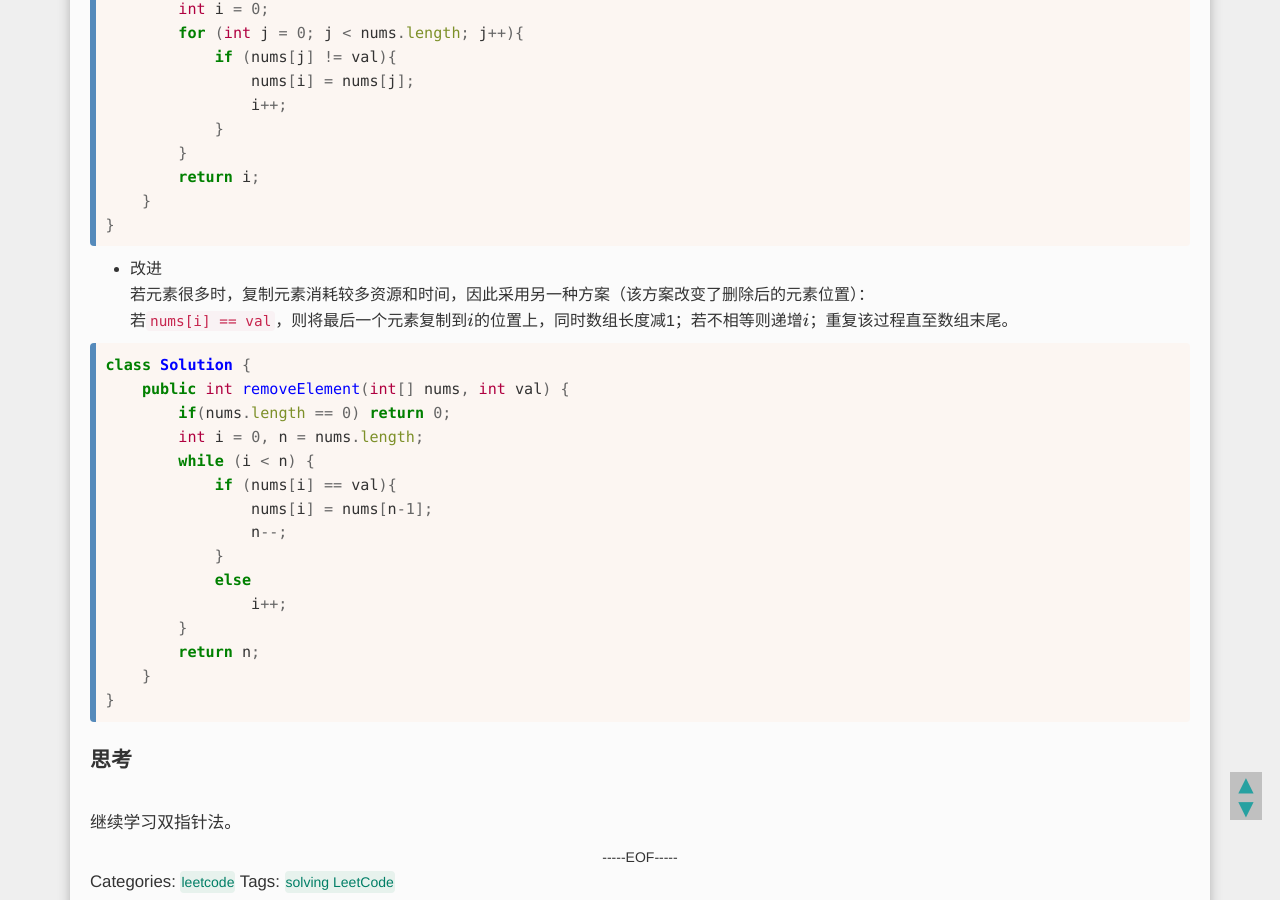
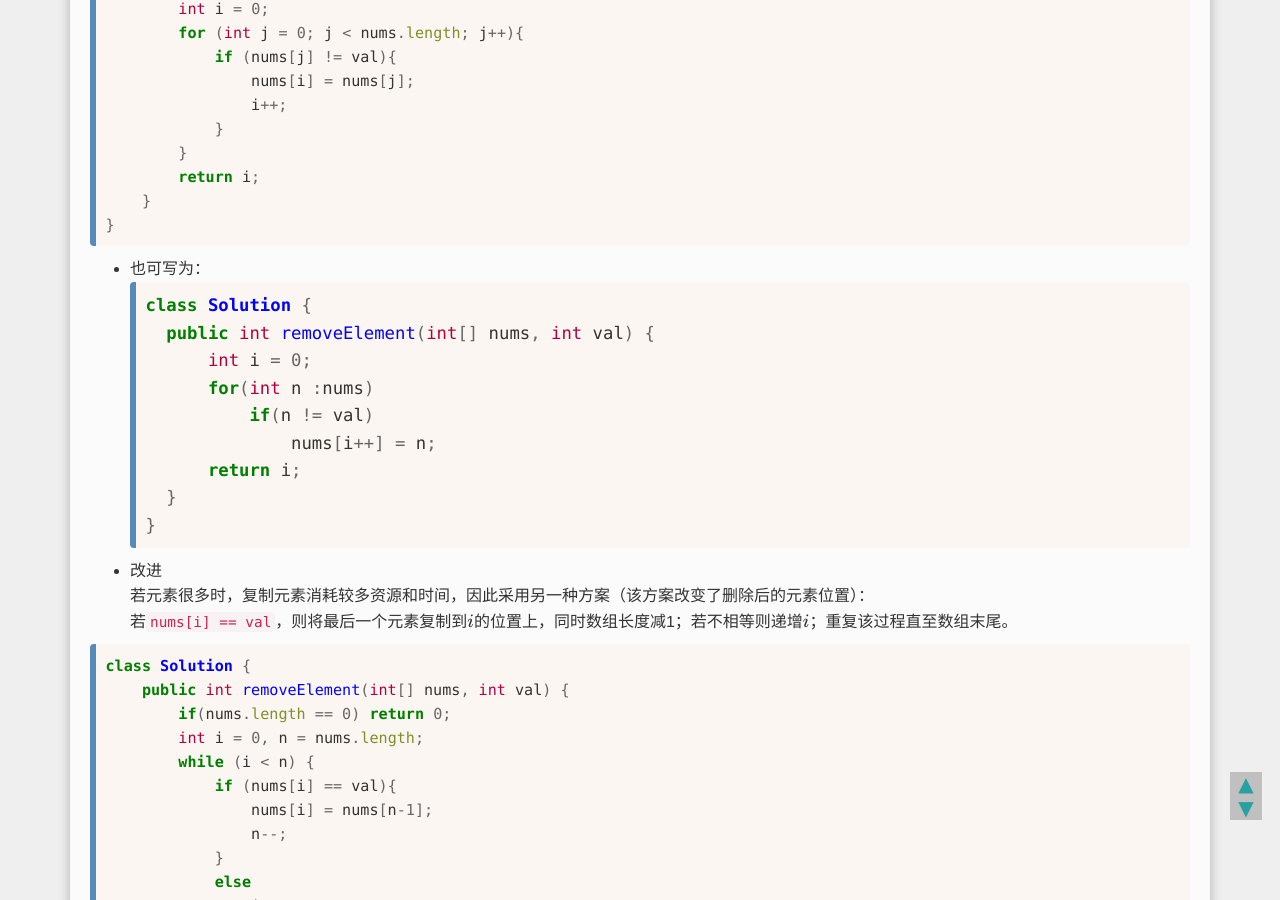
Before and after one commit to YurieSun/YurieSun.github.io, a Jekyll site: the page built from _posts/2019-10-11-leetcode-0027-remove-element.md, in a window 1280 px wide and 900 px high, scrolled down 707 px. Built offline with Jekyll 4.4.1, drawn with Linux system fonts in a browser that asks for light colours; formulas are drawn with MathJax 3.

Commit message:
add new code

````diff
--- a/_posts/2019-10-11-leetcode-0027-remove-element.md
+++ b/_posts/2019-10-11-leetcode-0027-remove-element.md
@@ -30,6 +30,18 @@ class Solution {
     }
 }
 ```
+* 也可写为：
+```java
+class Solution {
+    public int removeElement(int[] nums, int val) {
+        int i = 0;
+        for(int n :nums)
+            if(n != val)
+                nums[i++] = n;
+        return i;
+    }
+}
+```
 * 改进
 若元素很多时，复制元素消耗较多资源和时间，因此采用另一种方案（该方案改变了删除后的元素位置）：
 若`nums[i] == val`，则将最后一个元素复制到$i$的位置上，同时数组长度减1；若不相等则递增$i$；重复该过程直至数组末尾。
````
